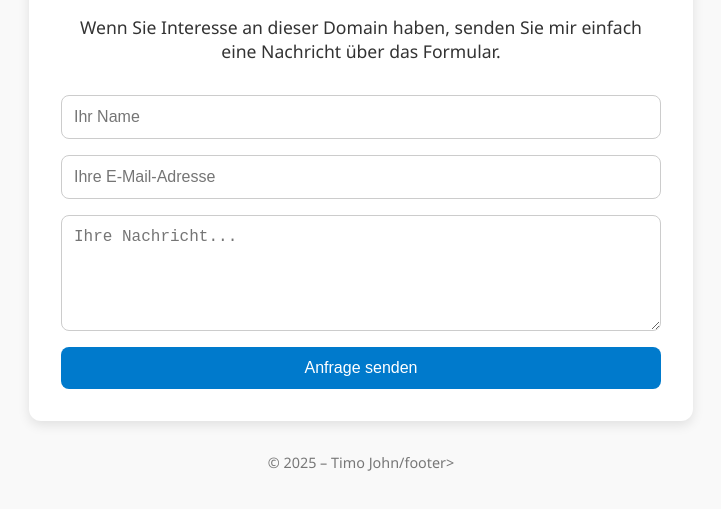
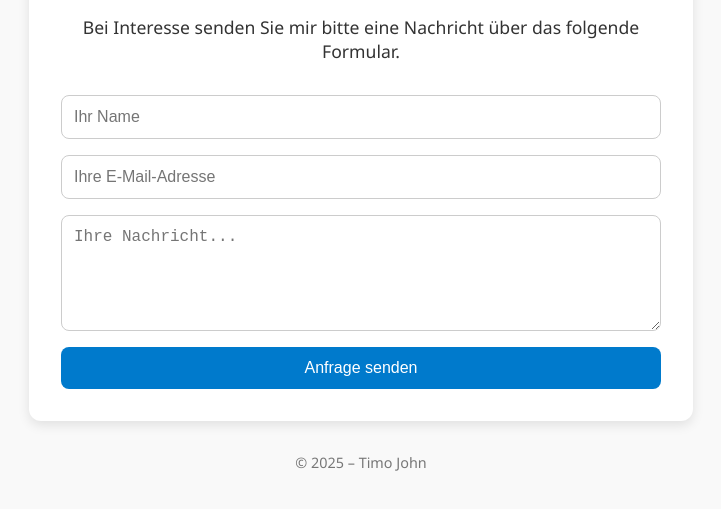
Before and after one commit to roosterchen/domains, a plain HTML site: page index.html in a window 1280 px wide. Shown: the part 131-640 px from the top of the page, without its empty margins (279-1000 px from the left). Drawn offline with Linux system fonts and the light colour scheme.

Commit message:
Update index.html

```diff
--- a/index.html
+++ b/index.html
@@ -67,14 +67,14 @@
 <body>
   <div class="container">
     <h1>Diese Domain steht zum Verkauf</h1>
-    <p>Wenn Sie Interesse an dieser Domain haben, senden Sie mir einfach eine Nachricht über das Formular.</p>
-    <form action="https://formspree.io/fxgvkajyy" method="POST">
+    <p>Bei Interesse senden Sie mir bitte eine Nachricht über das folgende Formular.</p>
+    <form action="https://formspree.io/f/xgvkajyy" method="POST">
       <input type="text" name="name" placeholder="Ihr Name" required>
       <input type="email" name="email" placeholder="Ihre E-Mail-Adresse" required>
       <textarea name="message" rows="5" placeholder="Ihre Nachricht..." required></textarea>
       <button type="submit">Anfrage senden</button>
     </form>
   </div>
-  <footer>© 2025 – Timo John/footer>
+  <footer>© 2025 – Timo John</footer>
 </body>
 </html>
```
